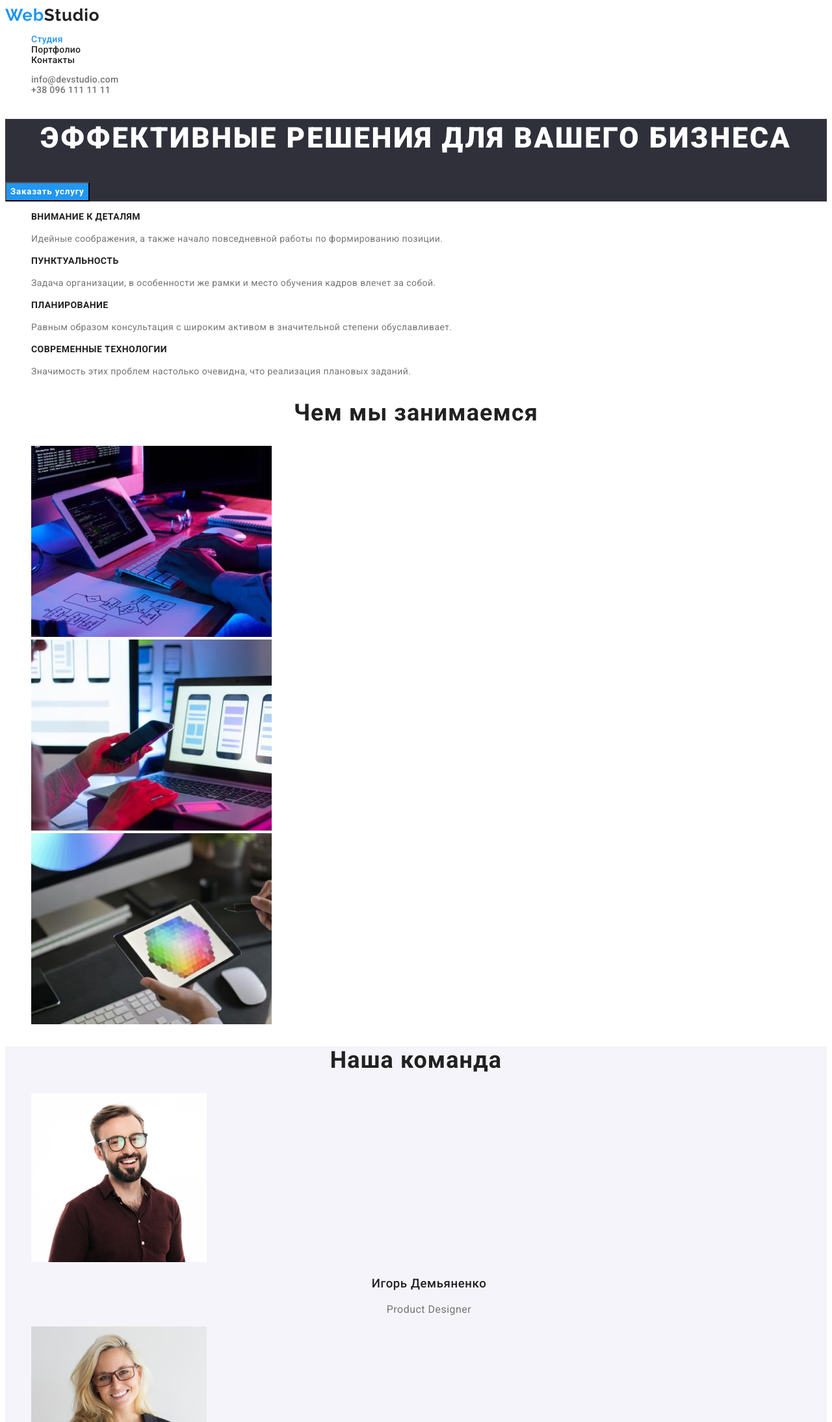
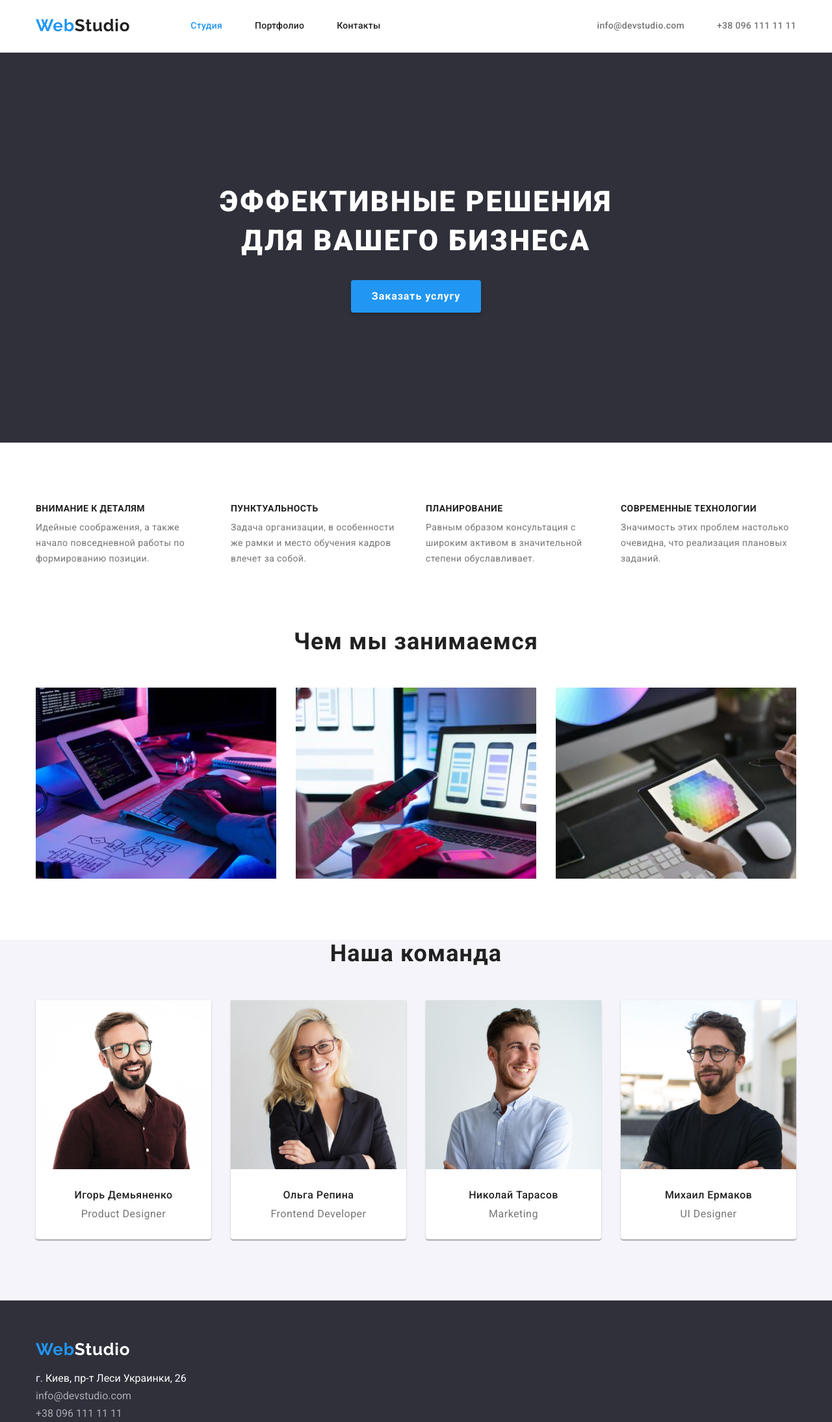
Before and after one commit to Sumaruk-Olga/goit-markup-hw-02, a plain HTML site: page index.html in a window 1280 px wide. Shown: the top 2188 px of the page at 65% size. Drawn offline with nearby package versions, Linux system fonts and the light colour scheme.

Commit message:
опять

```diff
--- a/css/styles.css
+++ b/css/styles.css
@@ -7,9 +7,9 @@
   --fone-color: #f5f4fa;
   --page-color: #ffffff;
   --auth-color: rgba(255, 255, 255, 0.6);
+  --header-border: #ececec;
+  --border-portfolio-card: #eeeeee;
 }
-/* я так и не поняла куда этот цвет давать   #e5e5e5
- если он не цвет нашей страницы*/
 
 body {
   font-family: 'Roboto', sans-serif;
@@ -18,6 +18,30 @@ body {
   color: var(--text-color);
   background-color: var(--page-color);
 }
+
+ul,
+h1,
+h2,
+h3,
+p {
+  margin: 0;
+  padding: 0;
+}
+
+img {
+  display: block;
+}
+
+.list {
+  list-style: none;
+}
+
+.container {
+  width: 1200px;
+  padding: 0px 15px;
+  margin: 0 auto;
+}
+
 .visually-hidden {
   position: absolute;
   white-space: nowrap;
@@ -30,10 +54,70 @@ body {
   clip-path: inset(50%);
   margin: -1px;
 }
+
+.nav-list,
+.filter,
+.auth-nav-list,
+.header-container,
+.benefits-list,
+.all-works,
+.h2-title-list,
+.team-list {
+  display: flex;
+}
+
+.benefits-list,
+.all-works {
+  flex-wrap: wrap;
+  /* margin-bottom: -30px;
+  margin-left: -30px; */
+}
+
+.benefits-list .list {
+  width: 270px;
+}
+.all-works .list:not(:nth-child(3n)) {
+  margin-right: 30px;
+}
+.all-works .list:not(:nth-last-child(-n + 3)) {
+  margin-bottom: 30px;
+}
+
+.all-works .list {
+  width: 370px;
+  /* flex-basis: calc(100%/3-30px); */
+  border-bottom: 1px solid var(--border-portfolio-card);
+  /* margin-left: 30px;
+  margin-bottom: 30px; */
+}
+
+.h2-title-list .list {
+  width: calc(100%-60) / 3;
+}
+
+.header-container {
+  display: flex;
+  align-items: center;
+}
+
+.nav-list .list:not(:last-child),
+.auth-nav-list .list:not(:last-child) {
+  margin-right: 50px;
+}
+.auth-nav-list {
+  margin-left: auto;
+}
+
 .nav,
 .auth-nav,
 .auth {
   text-decoration: none;
+  display: block;
+}
+.nav,
+.auth-nav {
+  padding-top: 32px;
+  padding-bottom: 32px;
 }
 
 .nav.current {
@@ -59,6 +143,11 @@ body {
   letter-spacing: 0.03em;
   text-decoration: none;
 }
+.header .logo {
+  margin-right: 93px;
+  padding-top: 24px;
+  padding-bottom: 25px;
+}
 .span-header {
   color: var(--title-color);
 }
@@ -69,10 +158,18 @@ body {
 
 .footer-text {
   color: var(--white-color);
+  margin-bottom: 9px;
 }
 
 .footer {
   background-color: var(--background-color);
+  padding-top: 60px;
+  padding-bottom: 60px;
+}
+
+.footer .logo {
+  display: block;
+  margin-bottom: 20px;
 }
 
 .header {
@@ -81,6 +178,7 @@ body {
   line-height: 1.14;
   font-weight: 500;
   letter-spacing: 0.02em;
+  border-bottom: 1px solid var(--header-border);
 }
 .nav {
   color: var(--title-color);
@@ -93,7 +191,9 @@ body {
 .auth {
   color: var(--auth-color);
 }
-
+.footer .list:nth-child(1) {
+  margin-bottom: 9px;
+}
 .address {
   text-decoration: none;
   font-style: inherit;
@@ -101,9 +201,11 @@ body {
 .name {
   color: var(--title-color);
   font-weight: 500;
+  font-size: 16px;
   line-height: 1.19;
   text-align: center;
   letter-spacing: 0.03em;
+  margin-bottom: 10px;
 }
 
 .position {
@@ -119,6 +221,7 @@ body {
   line-height: 1.17;
   text-align: center;
   letter-spacing: 0.03em;
+  margin-bottom: 50px;
 }
 
 .description {
@@ -134,51 +237,78 @@ body {
   line-height: 1.14;
   letter-spacing: 0.03em;
   text-transform: uppercase;
+  margin-bottom: 10px;
 }
 
 .hero {
   color: var(--white-color);
+  margin-bottom: 30px;
   font-weight: 900;
   font-size: 44px;
   line-height: 1.36;
   text-align: center;
   letter-spacing: 0.06em;
   text-transform: uppercase;
+  width: 696px;
+  margin-left: auto;
+  margin-right: auto;
+}
+
+.container-hero {
+  justify-content: center;
+  align-items: center;
 }
 
 .section-hero {
   background-color: var(--background-color);
+  padding-top: 200px;
+  padding-bottom: 200px;
 }
 
 .team {
   background-color: var(--fone-color);
 }
+
+.main-button,
+.button {
+  font-family: inherit;
+  cursor: pointer;
+  border-radius: 4px;
+  border: none;
+}
+
 .main-button {
+  display: block;
   font-weight: 700;
   line-height: 1.87;
-  display: flex;
-  align-items: center;
   text-align: center;
   letter-spacing: 0.06em;
   background-color: var(--accent-color);
   color: var(--white-color);
+  box-shadow: 0px 4px 4px rgba(0, 0, 0, 0.15);
+  min-width: 200px;
+  padding: 10px 32px;
+  justify-content: center;
+  margin: 0 auto;
 }
+
 .button {
   font-weight: 500;
   line-height: 1.62;
   text-align: center;
   letter-spacing: 0.03em;
   color: var(--title-color);
+  padding: 6px 22px;
 }
 
-.main-button,
-.button {
-  font-family: inherit;
-  cursor: pointer;
+.filter-button {
+  box-shadow: 0px 3px 1px rgba(0, 0, 0, 0.1), 0px 1px 2px rgba(0, 0, 0, 0.08),
+    0px 2px 2px rgba(0, 0, 0, 0.12);
 }
 
 .button:focus,
 .button:hover,
+.current-button,
 .main-button:focus,
 .main-button:hover {
   background-color: var(--accent-color);
@@ -198,6 +328,63 @@ body {
   letter-spacing: 0.03em;
 }
 
-.list {
-  list-style: none;
+.benefits {
+  padding: 94px 0px;
 }
+
+.our-works,
+.team {
+  padding-bottom: 94px;
+}
+
+.team-list .list {
+  background-color: var(--white-color);
+  box-shadow: 0px 1px 3px rgba(0, 0, 0, 0.12), 0px 1px 1px rgba(0, 0, 0, 0.14),
+    0px 2px 1px rgba(0, 0, 0, 0.2);
+  border-radius: 0px 0px 4px 4px;
+}
+.team-container {
+  padding-top: 30px;
+  padding-bottom: 30px;
+}
+
+.h2-title-list-foto {
+  display: block;
+}
+
+.benefits-list .list:not(:last-child),
+.h2-title-list .list:not(:last-child),
+.team-list .list:not(:last-child) {
+  margin-right: 30px;
+}
+
+.footer .logo {
+  margin-bottom: 20px;
+}
+
+.filter .list:not(:last-child) {
+  margin-right: 8px;
+}
+
+.portfolio {
+  padding-top: 94px;
+  padding-bottom: 94px;
+}
+
+.filter {
+  margin-bottom: 50px;
+  justify-content: center;
+}
+
+.all-works .title {
+  margin-bottom: 4px;
+}
+
+.all-works .list {
+  background: var(--page-color);
+  border: 1px solid var(--border-portfolio-card);
+  border-top: 0;
+}
+.all-works-container {
+  padding: 20px 24px;
+}
--- a/index.html
+++ b/index.html
@@ -9,92 +9,114 @@
 <link rel="preconnect" href="https://fonts.gstatic.com" crossorigin>
 <link href="https://fonts.googleapis.com/css2?family=Raleway:wght@700&family=Roboto:wght@400;500;700;900&display=swap"
     rel="stylesheet">
-
+<link rel="stylesheet" href="https://cdnjs.cloudflare.com/ajax/libs/modern-normalize/1.1.0/modern-normalize.min.css">
     <link rel="stylesheet" href="./css/styles.css">
 </head>
 <body>
        <header class="header">
+        <div class="container header-container">
             <a class="logo" href="https://info@devstudio.com">Web<span class="span-header">Studio</span></a>
         <nav>
-    <ul>
-        <li class="list"><a class ="nav current" href="#" target ="_self" >Студия</a></li>
-        <li class="list"><a class ="nav" href="./portfolio.html" target ="_self" >Портфолио</a></li>
-        <li class="list"><a class ="nav" href="#" target ="_self" >Контакты</a></li>
+            <ul class="nav-list">
+                <li class="list"><a class="nav current" href="#" target="_self">Студия</a></li>
+                <li class="list"><a class="nav" href="./portfolio.html" target="_self">Портфолио</a></li>
+                <li class="list"><a class="nav" href="#" target="_self">Контакты</a></li>
             </ul>
         </nav>
 
-<ul>
+        <ul class="auth-nav-list">
             <li class="list"> <a class="auth-nav" href="https://info@devstudio.com">info@devstudio.com</a> </li>
             <li class="list"> <a class="auth-nav" href="tel:+380961111111">+38 096 111 11 11</a> </li>
         </ul>
+    </div>
+
     </header>
     <main>
 <section class="section-hero">
+    <div class="container container-hero">
         <h1 class="hero">Эффективные решения для вашего бизнеса</h1>
     <button class="main-button" type="button">Заказать услугу</button>
+</div>
 </section>
-<section>
-    <h2 class="visually-hidden">Особенности</h2>
-    <ul>
+<section class="benefits">
+    <div class="container">
+    <h2 class="visually-hidden">Преимущества</h2>
+    <ul class="benefits-list">
         <li class="list">
-            <h3 class ="specific">Внимание к деталям</h3>
+            <h3 class="specific">Внимание к деталям</h3>
             <p class="description">Идейные соображения, а также начало повседневной работы по формированию позиции.</p>
         </li>
         <li class="list">
-            <h3 class ="specific">Пунктуальность</h3>
+            <h3 class="specific">Пунктуальность</h3>
             <p class="description">Задача организации, в особенности же рамки и место обучения кадров влечет за собой.</p>
         </li>
         <li class="list">
-            <h3 class ="specific">Планирование</h3>
+            <h3 class="specific">Планирование</h3>
             <p class="description">Равным образом консультация с широким активом в значительной степени обуславливает.</p>
         </li>
         <li class="list">
-            <h3 class ="specific">Современные технологии</h3>
+            <h3 class="specific">Современные технологии</h3>
             <p class="description">Значимость этих проблем настолько очевидна, что реализация плановых заданий.</p>
         </li>
     </ul>
+</div>
+
 </section>
-<section>
+<section class="our-works">
+    <div class="container">
 <h2 class="h2-title">Чем мы занимаемся</h2>
-    <ul>
+<ul class="h2-title-list">
     <li class="list">
-            <img src="./images/img-2.jpg" alt="фотография примера работы" width="370" height="294">
+        <img class="h2-title-list-foto" src="./images/img-2.jpg" alt="фотография примера работы" width="370" height="294">
     </li>
     <li class="list">
-            <img src="./images/img-3.jpg" alt="фотография примера работы" width="370" height="294">
+        <img class="h2-title-list-foto" src="./images/img-3.jpg" alt="фотография примера работы" width="370" height="294">
     </li>
     <li class="list">
-            <img src="./images/img-4.jpg" alt="фотография примера работы" width="370" height="294">
+        <img class="h2-title-list-foto" src="./images/img-4.jpg" alt="фотография примера работы" width="370" height="294">
     </li>
 </ul>
+    </div>
+
 </section>
 <section class="team">
+    <div class="container">
 <h2 class="h2-title">Наша команда</h2>
-    <ul>
+<ul class="team-list">
     <li class="list">
-            <img src="./images/img-5.jpg" alt="Игорь Демьяненко" width="270" height="260">
-<h3 class ="name">Игорь Демьяненко</h3>
+        <img class="team-foto" src="./images/img-5.jpg" alt="Игорь Демьяненко" width="270" height="260">
+       <div class="team-container">
+            <h3 class="name">Игорь Демьяненко</h3>
         <p class="position" lang="en">Product Designer</p>
+        </div>
     </li>
     <li class="list">
-            <img src="./images/img-6.jpg" alt="Ольга Репина" width="270"  height="260">
-            <h3 class ="name">Ольга Репина</h3>
+        <img class="team-foto" src="./images/img-6.jpg" alt="Ольга Репина" width="270" height="260">
+        <div class="team-container">
+        <h3 class="name">Ольга Репина</h3>
         <p class="position" lang="en">Frontend Developer</p>
+        </div>
     </li>
     <li class="list">
-            <img src="./images/img-7.jpg" alt="Николай Тарасов" width="270" height="260">
-            <h3 class ="name">Николай Тарасов</h3>
+        <img class="team-foto" src="./images/img-7.jpg" alt="Николай Тарасов" width="270" height="260">
+        <div class="team-container">
+        <h3 class="name">Николай Тарасов</h3>
         <p class="position" lang="en">Marketing</p>
+        </div>
     </li>
     <li class="list">
-            <img src="./images/img-8.jpg" alt="Михаил Ермаков" width="270" height="260">
-            <h3 class ="name">Михаил Ермаков</h3>
+        <img class="team-foto" src="./images/img-8.jpg" alt="Михаил Ермаков" width="270" height="260">
+        <div class="team-container">
+        <h3 class="name">Михаил Ермаков</h3>
         <p class="position" lang="en">UI Designer</p>
+        </div>
     </li>
 </ul>
+    </div>
 </section>
     </main>
     <footer class="footer">
+        <div class="container">
 <a class="logo" href="https://info@devstudio.com">Web<span class="span-footer">Studio</span></a>
 <address class="address">
     <p class="footer-text">г. Киев, пр-т Леси Украинки, 26</p>
@@ -103,6 +125,7 @@
         <li class="list"> <a class="auth" href="tel:+380961111111">+38 096 111 11 11</a> </li>
     </ul>
 </address>
+        </div>
     </footer>
 </body>
 </html>
```
Also changed, not shown: portfolio.html (+56 -20 lines). Lines whose indentation alone changed are shown as unchanged.
